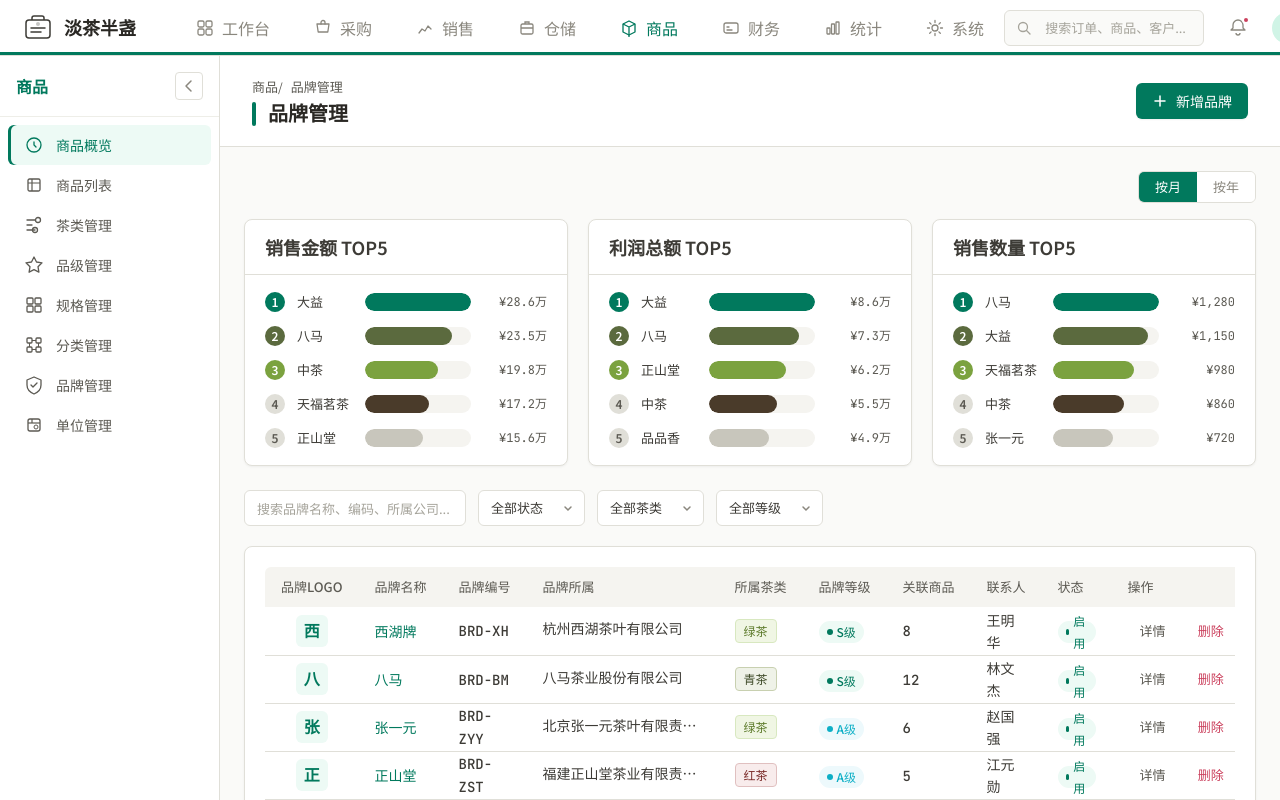
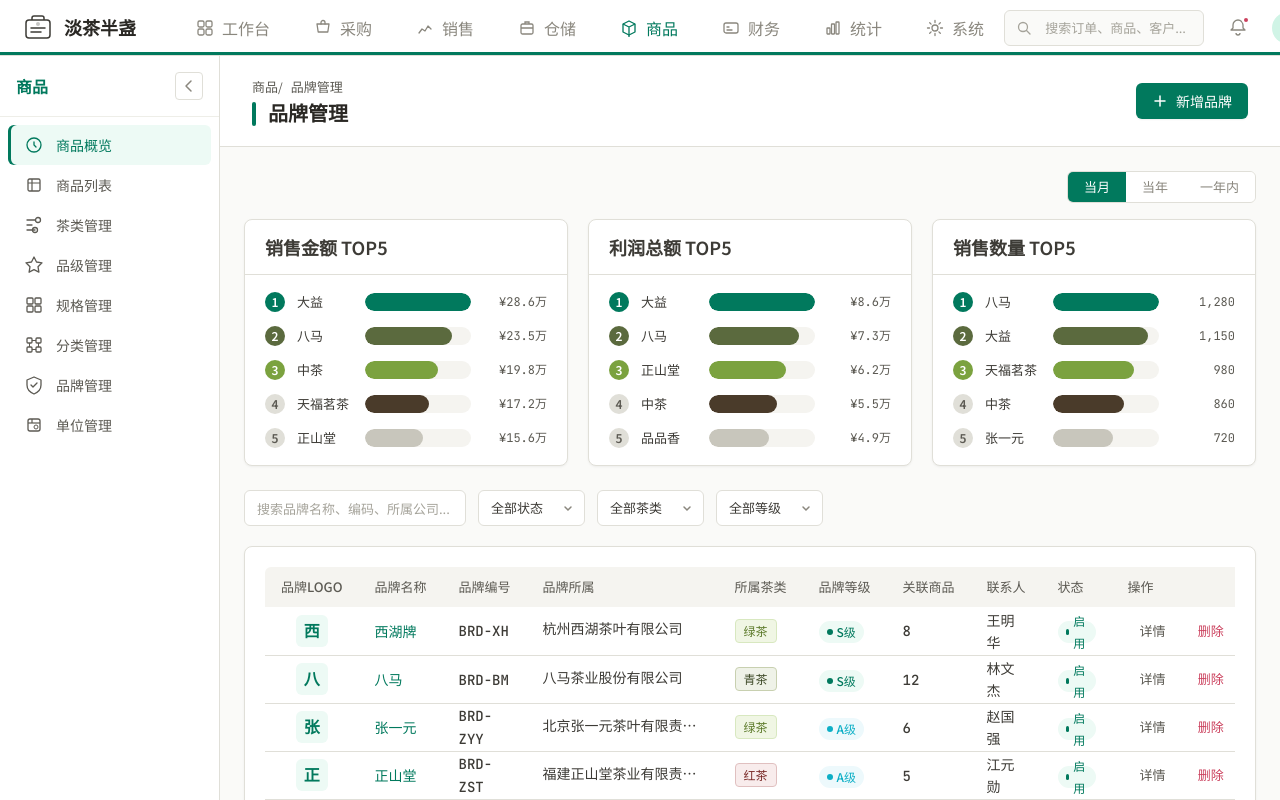
Before and after one commit to zsdxtw/dcbztea-buddy, a React (Vite) app: page /product/product-brand in a window 1280 px wide. Shown: the top 800 px of the page. Built offline with nearby package versions, Linux system fonts and the light colour scheme.

Commit message:
feat: 拉取并理解项目文件
Co-authored-by: traeagent <traeagent@users.noreply.github.com>

```diff
--- a/src/pages/product/ProductBrand.tsx
+++ b/src/pages/product/ProductBrand.tsx
@@ -14,7 +14,7 @@ import type { StatCardData, BrandItem } from '../../types';
 const stats: StatCardData[] = [];
 
 /* ── 品牌排名数据 ── */
-type RankPeriod = 'month' | 'year';
+type RankPeriod = 'month' | 'year' | 'oneYear';
 
 const rankData: Record<RankPeriod, {
   salesAmount: { name: string; value: number }[];
@@ -67,6 +67,29 @@ const rankData: Record<RankPeriod, {
       { name: '张一元', value: 8600 },
     ],
   },
+  oneYear: {
+    salesAmount: [
+      { name: '大益', value: 3050000 },
+      { name: '八马', value: 2560000 },
+      { name: '中茶', value: 2150000 },
+      { name: '天福茗茶', value: 1820000 },
+      { name: '西湖牌', value: 1720000 },
+    ],
+    profitTotal: [
+      { name: '大益', value: 920000 },
+      { name: '八马', value: 798000 },
+      { name: '中茶', value: 695000 },
+      { name: '正山堂', value: 605000 },
+      { name: '品品香', value: 530000 },
+    ],
+    salesQuantity: [
+      { name: '八马', value: 14200 },
+      { name: '大益', value: 12900 },
+      { name: '天福茗茶', value: 10900 },
+      { name: '中茶', value: 9600 },
+      { name: '张一元', value: 8100 },
+    ],
+  },
 };
 
 const barColors = ['var(--color-module-current-base)', 'var(--color-tea-oolong)', 'var(--color-tea-green)', 'var(--color-tea-dark)', 'var(--color-neutral-300)'];
@@ -76,8 +99,16 @@ function formatAmount(v: number) {
   return `¥${v.toLocaleString()}`;
 }
 
-function RankBarChart({ title, data, period }: { title: string; data: { name: string; value: number }[]; period: RankPeriod }) {
+function RankBarChart({ title, data }: { title: string; data: { name: string; value: number }[] }) {
   const max = Math.max(...data.map((d) => d.value));
+  const isQuantity = title.includes('数量');
+
+  function formatValue(v: number) {
+    if (isQuantity) return v.toLocaleString();
+    if (v >= 10000) return `¥${(v / 10000).toFixed(1)}万`;
+    return `¥${v.toLocaleString()}`;
+  }
+
   return (
     <Card title={title} className="rank-chart-card">
       <div className="rank-chart">
@@ -88,7 +119,7 @@ function RankBarChart({ title, data, period }: { title: string; data: { name: st
             <div className="rank-chart-bar-wrap">
               <div className="rank-chart-bar" style={{ width: `${(item.value / max) * 100}%`, background: barColors[i] }} />
             </div>
-            <span className="rank-chart-value">{formatAmount(item.value)}</span>
+            <span className="rank-chart-value">{formatValue(item.value)}</span>
           </div>
         ))}
       </div>
@@ -246,14 +277,15 @@ export default function ProductBrand() {
         <div className="rank-section">
           <div className="rank-section-header">
             <div className="rank-period-toggle">
-              <button className={`rank-period-btn${rankPeriod === 'month' ? ' active' : ''}`} onClick={() => setRankPeriod('month')}>按月</button>
-              <button className={`rank-period-btn${rankPeriod === 'year' ? ' active' : ''}`} onClick={() => setRankPeriod('year')}>按年</button>
+              <button className={`rank-period-btn${rankPeriod === 'month' ? ' active' : ''}`} onClick={() => setRankPeriod('month')}>当月</button>
+              <button className={`rank-period-btn${rankPeriod === 'year' ? ' active' : ''}`} onClick={() => setRankPeriod('year')}>当年</button>
+              <button className={`rank-period-btn${rankPeriod === 'oneYear' ? ' active' : ''}`} onClick={() => setRankPeriod('oneYear')}>一年内</button>
             </div>
           </div>
           <div className="rank-charts-grid">
-            <RankBarChart title="销售金额 TOP5" data={rankData[rankPeriod].salesAmount} period={rankPeriod} />
-            <RankBarChart title="利润总额 TOP5" data={rankData[rankPeriod].profitTotal} period={rankPeriod} />
-            <RankBarChart title="销售数量 TOP5" data={rankData[rankPeriod].salesQuantity} period={rankPeriod} />
+            <RankBarChart title="销售金额 TOP5" data={rankData[rankPeriod].salesAmount} />
+            <RankBarChart title="利润总额 TOP5" data={rankData[rankPeriod].profitTotal} />
+            <RankBarChart title="销售数量 TOP5" data={rankData[rankPeriod].salesQuantity} />
           </div>
         </div>
         <FilterBar>
```
